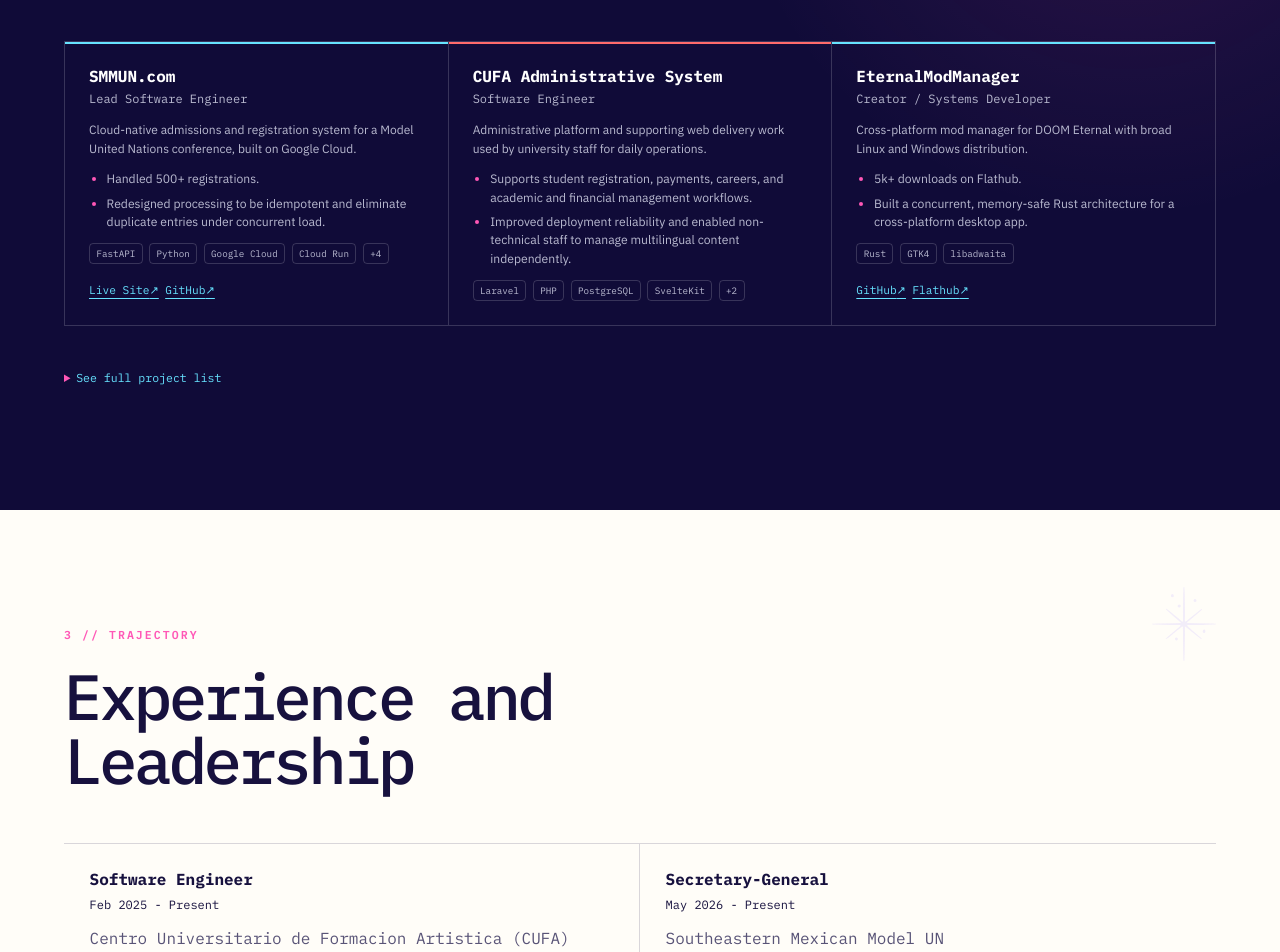
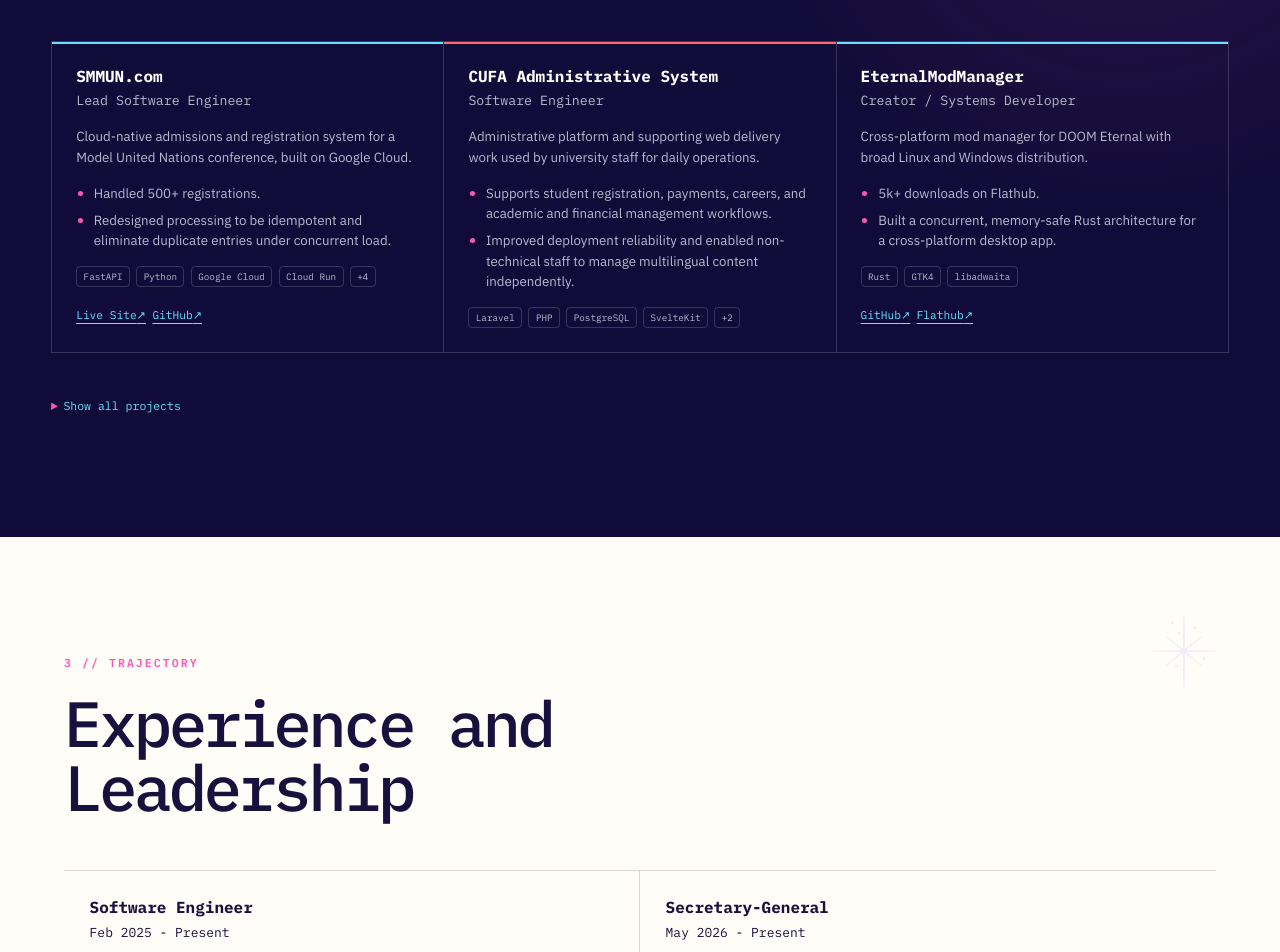
Before and after one commit to brunoanc/brunoanc.github.io, a Svelte app: page / in a window 1280 px wide. Shown: the part 1640-2592 px from the top of the page. Built offline with nearby package versions, Linux system fonts and the light colour scheme.

Commit message:
More adjustments

```diff
--- a/src/App.svelte
+++ b/src/App.svelte
@@ -12,6 +12,7 @@
     import { content } from './data/content';
 
     const featuredSlugs = ['smmun', 'cufa-admin-system', 'eternal-mod-manager'];
+    let allProjectsOpen = false;
 
     $: currentLocale = $locale === 'es' ? 'es' : 'en';
     $: localized = content[currentLocale];
@@ -119,8 +120,10 @@
             {/each}
         </div>
 
-        <details class="all-projects">
-            <summary>{$_('projects.all')}</summary>
+        <details class="all-projects" bind:open={allProjectsOpen}>
+            <summary>
+                {allProjectsOpen ? $_('projects.hideAll') : $_('projects.showAll')}
+            </summary>
             <div class="project-grid full">
                 {#each projects.filter((project) => !project.featured) as project}
                     <ProjectCard {project} />
--- a/src/app.css
+++ b/src/app.css
@@ -558,6 +558,13 @@
         radial-gradient(circle at 88% 16%, rgba(255, 87, 182, 0.12), transparent 25rem), var(--navy);
 }
 
+@media (min-width: 1001px) {
+    #projects {
+        padding-right: max(4vw, calc((100vw - 1260px) / 2));
+        padding-left: max(4vw, calc((100vw - 1260px) / 2));
+    }
+}
+
 .project-grid {
     z-index: 1;
     display: grid;
@@ -585,7 +592,7 @@
 }
 
 .project-card.compact {
-    gap: 0.75rem;
+    gap: 0.95rem;
 }
 
 .project-card:hover {
@@ -632,6 +639,21 @@
     color: var(--section-muted);
     font-size: 0.76rem;
     line-height: 1.5;
+}
+
+.project-card .role,
+.project-card .summary,
+.project-card ul {
+    font-size: 0.83rem;
+    line-height: 1.55;
+}
+
+.experience-item .top-row p,
+.experience-item ul,
+.education-card ul,
+.cv-grid ul {
+    font-size: 0.81rem;
+    line-height: 1.55;
 }
 
 .project-card li::marker,
--- a/src/i18n.js
+++ b/src/i18n.js
@@ -39,7 +39,8 @@
         },
         projects: {
             lead: 'The recent work here is centered on production systems, cloud-native workflows, and cross-platform tooling that solve real operational problems.',
-            all: 'See full project list'
+            showAll: 'Show all projects',
+            hideAll: 'Hide additional projects'
         },
         cv: {
             lead: 'Software engineering student focused on distributed systems, cloud infrastructure, backend engineering, and cybersecurity.',
@@ -100,7 +101,8 @@
         },
         projects: {
             lead: 'El trabajo reciente se centra en sistemas de produccion, flujos cloud-native y herramientas multiplataforma que resuelven problemas operativos reales.',
-            all: 'Ver lista completa de proyectos'
+            showAll: 'Mostrar todos los proyectos',
+            hideAll: 'Ocultar proyectos adicionales'
         },
         cv: {
             lead: 'Estudiante de Ingenieria en TI con experiencia en sistemas cloud-native, infraestructura backend y ciberseguridad.',
```
